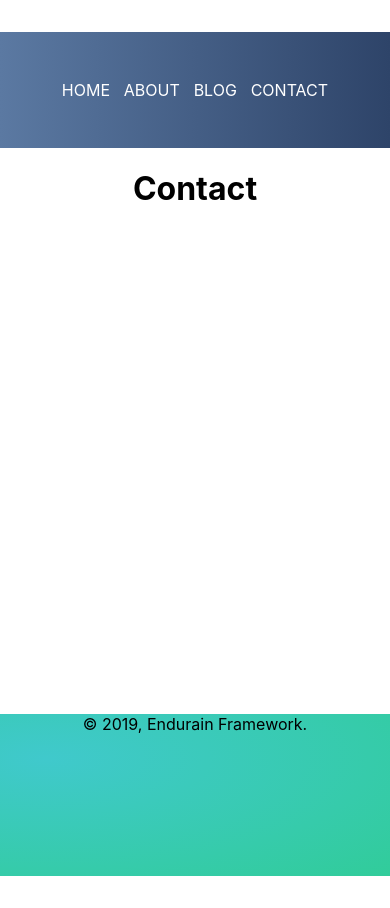
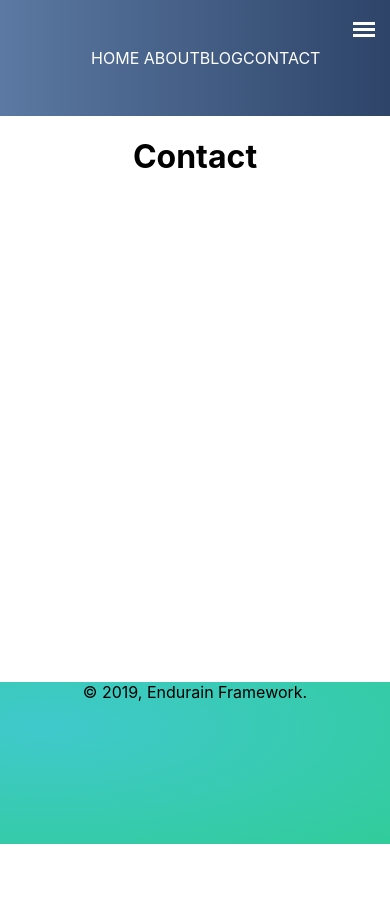
Before and after one commit to endurain/React-Framework, a React (Create React App) app: page /contact in a window 390 px wide. After the commit the page ends 844 px from the top, so only its background shows below. Built offline with nearby package versions, Linux system fonts and the light colour scheme.

Commit message:
build in mobile toggle icon

```diff
--- a/src/App.scss
+++ b/src/App.scss
@@ -6,7 +6,6 @@ $header-gradient: linear-gradient(90deg,#5b79a2,#2e4469);
 .container {
    height: 100vh;
    width: 100vw;
-   margin: 2rem auto;
    display: grid;
    grid-template-areas: "header header header"
                         "main main main"
@@ -25,6 +24,106 @@ nav {
     text-decoration: none;
     text-transform: uppercase;
     }
+}
+
+#sidebarMenu {
+    height: 100%;
+    position: fixed;
+    left: 0;
+    width: 250px;
+    margin-top: 60px;
+    transform: translateX(-250px);
+    transition: transform 250ms ease-in-out;
+    background: linear-gradient(180deg, #FC466B 0%, #3F5EFB 100%);
+}
+.sidebarMenuInner{
+    margin:0;
+    padding:0;
+    border-top: 1px solid rgba(255, 255, 255, 0.10);
+}
+.sidebarMenuInner li{
+    list-style: none;
+    color: #fff;
+    text-transform: uppercase;
+    font-weight: bold;
+    padding: 20px;
+    cursor: pointer;
+    border-bottom: 1px solid rgba(255, 255, 255, 0.10);
+}
+
+.sidebarMenuInner li a{
+    color: #fff;
+    text-transform: uppercase;
+    font-weight: bold;
+    cursor: pointer;
+    text-decoration: none;
+}
+input[type="checkbox"]:checked ~ #sidebarMenu {
+    transform: translateX(0);
+}
+
+input[type=checkbox] {
+    transition: all 0.3s;
+    box-sizing: border-box;
+    display: none;
+}
+.sidebarIconToggle {
+    transition: all 0.3s;
+    box-sizing: border-box;
+    cursor: pointer;
+    position: absolute;
+    z-index: 99;
+    height: 100%;
+    width: 100%;
+    top: 22px;
+    right: 15px;
+    height: 22px;
+    width: 22px;
+}
+.spinner {
+    transition: all 0.3s;
+    box-sizing: border-box;
+    position: absolute;
+    height: 3px;
+    width: 100%;
+    background-color: #fff;
+}
+.horizontal {
+    transition: all 0.3s;
+    box-sizing: border-box;
+    position: relative;
+    float: left;
+    margin-top: 3px;
+}
+.diagonal.part-1 {
+    position: relative;
+    transition: all 0.3s;
+    box-sizing: border-box;
+    float: left;
+}
+.diagonal.part-2 {
+    transition: all 0.3s;
+    box-sizing: border-box;
+    position: relative;
+    float: left;
+    margin-top: 3px;
+}
+input[type=checkbox]:checked ~ .sidebarIconToggle > .horizontal {
+    transition: all 0.3s;
+    box-sizing: border-box;
+    opacity: 0;
+}
+input[type=checkbox]:checked ~ .sidebarIconToggle > .diagonal.part-1 {
+    transition: all 0.3s;
+    box-sizing: border-box;
+    transform: rotate(135deg);
+    margin-top: 8px;
+}
+input[type=checkbox]:checked ~ .sidebarIconToggle > .diagonal.part-2 {
+    transition: all 0.3s;
+    box-sizing: border-box;
+    transform: rotate(-135deg);
+    margin-top: -9px;
 }
 
 header {
@@ -69,3 +168,9 @@ footer {
    text-align: center;
    padding: 4rem;
 }
+
+@media only screen and (min-width:$break-large) {
+  .mobileicon {
+    display: none;
+  }
+}
--- a/src/components/header.js
+++ b/src/components/header.js
@@ -5,15 +5,21 @@ import Home from './home.js';
 import Blog from './blogposts.js';
 import Contact from './contact.js';
 import NotFound from './notfound.js';
+import MobileIcon from './nav/mobileicon.js';
 
 const Header = () => (
 
   <header>
     <nav>
-      <Link to="/">Home</Link>{" "}
-      <Link to="about">About</Link>
-      <Link to="blog">Blog</Link>
-      <Link to="contact">Contact</Link>
+      <MobileIcon />
+      <div className="menu sidebarmenu">
+        <div className="sidebarmenuInner">
+          <Link to="/">Home</Link>{" "}
+          <Link to="about">About</Link>
+          <Link to="blog">Blog</Link>
+          <Link to="contact">Contact</Link>
+        </div>
+      </div>
     </nav>
     <Router>
       <Home path="/" />
--- /dev/null
+++ b/src/components/nav/mobileicon.js
@@ -0,0 +1,15 @@
+import React from 'react';
+
+const MobileIcon = () => (
+
+  <div className="mobileicon">
+    <input type="checkbox" class="openSidebarMenu" id="openSidebarMenu" />
+    <label for="openSidebarMenu" class="sidebarIconToggle">
+      <div class="spinner diagonal part-1"></div>
+      <div class="spinner horizontal"></div>
+      <div class="spinner diagonal part-2"></div>
+    </label>
+  </div>
+)
+
+export default MobileIcon
```
